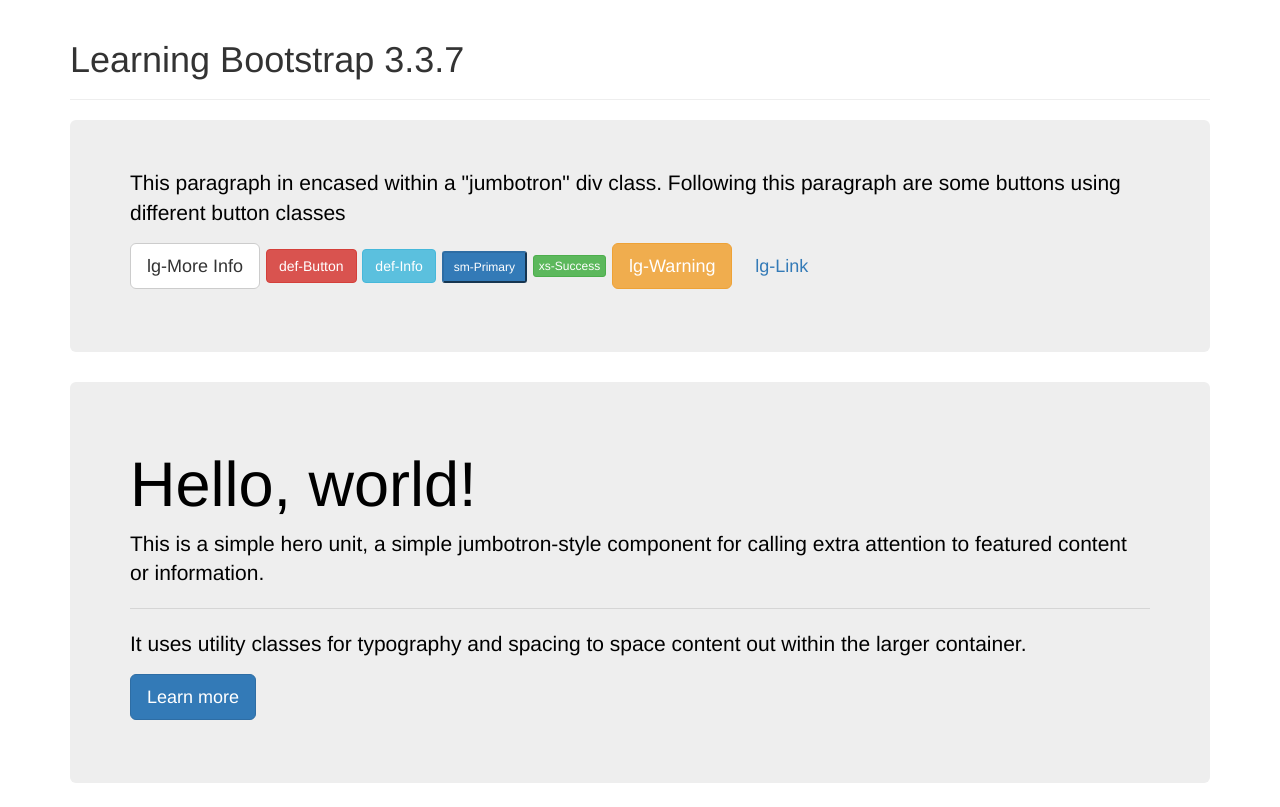
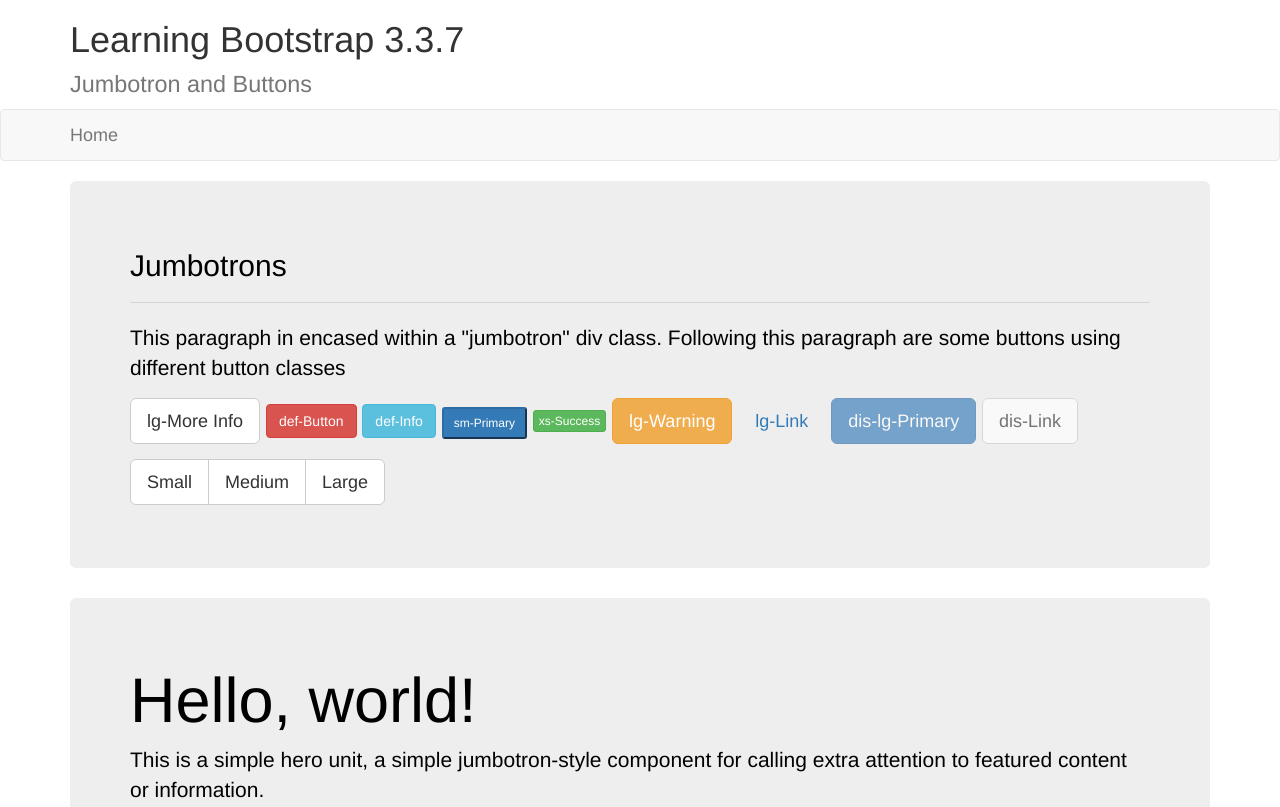
Before and after one commit to ASisouphone/Learn-JS-Bootstrap, a plain HTML site: page Bootstrap Website/BootstrapBasics.html in a window 1280 px wide. Shown: the top 807 px of the page. Drawn offline with nearby package versions, Linux system fonts and the light colour scheme.

Commit message:
Added nav

```diff
--- a/Bootstrap Website/BootstrapBasics.html
+++ b/Bootstrap Website/BootstrapBasics.html
@@ -22,19 +22,36 @@
 </style>
 
 
+    <!-- Learning from Derek Banas on Youtube "Boostrap Tutorial" -->
+    <!-- Provides padding. Fluid will fill the screen -->
+    <div class = "container">
+
+        <!-- <div class = "page-header"> -->
+          <h1>Learning Bootstrap 3.3.7 <p><small> Jumbotron and Buttons </small></p</h1>
+        <!-- </div> -->
+        </div>
 
 </head>
+
+
+<nav class = "navbar navbar-default">
+  <div class = "container">
+    <div class = "navbar-header">
+      <a class = "navbar-brand" href = "#" > Home </a>
+    </div>
+  </div>
+</nav>
+
 <body>
 
-    <!-- Learning from Derek Banas on Youtube "Boostrap Tutorial" -->
+
 <div class = "container">
-
-<div class = "page-header">
-  <h1>Learning Bootstrap 3.3.7</h1>
-</div>
 
 <!-- Jumbotron helps extend to the entire viewport. -->
 <div class = "jumbotron">
+
+    <h2> Jumbotrons </h2> <hr>
+
 <p>
   This paragraph in encased within a "jumbotron" div class. Following this paragraph are some buttons using different button classes
 </p>
@@ -64,12 +81,19 @@
   <!-- Large Button Link -->
   <button type = "submit" class = "btn btn-link btn-lg" > lg-Link </button>
 
+  <!-- Disabled Buttons -->
+  <button type = "button" class = "btn btn-lg btn-primary" disabled = "disabled" > dis-lg-Primary </button>
+  <a href = "#" class = "btn btn-default btn-lg disabled" role = "button" > dis-Link</a>
 
+  <!-- Buttons groups -->
+  <div class = "btn-group btn-group-lg" role = "group">
+
+    <button type = "button" class = "btn btn-default" > Small </button>
+    <button type = "button" class = "btn btn-default" > Medium </button>
+    <button type = "button" class = "btn btn-default" > Large </button>
+
+  </div>
 </p>
-
-
-
-
 </div>
 
 <!-- Source: https://getbootstrap.com/docs/4.0/components/jumbotron/ -->
@@ -84,9 +108,15 @@
           <a class="btn btn-primary btn-lg" href="#" role="button">Learn more</a>
         </p>
       </div>
+  </div>
 
+<!-- <div class = "container">
+    <h1> Grid System </h1>
+    <hr>
 </div>
 
+
+<div class = "container" -->
 
   <script src="https://code.jquery.com/jquery-3.3.1.slim.min.js" integrity="sha384-q8i/X+965DzO0rT7abK41JStQIAqVgRVzpbzo5smXKp4YfRvH+8abtTE1Pi6jizo" crossorigin="anonymous"></script>
   <script src="https://stackpath.bootstrapcdn.com/bootstrap/4.1.1/js/bootstrap.min.js" integrity="sha384-smHYKdLADwkXOn1EmN1qk/HfnUcbVRZyYmZ4qpPea6sjB/pTJ0euyQp0Mk8ck+5T" crossorigin="anonymous"></script>
```
